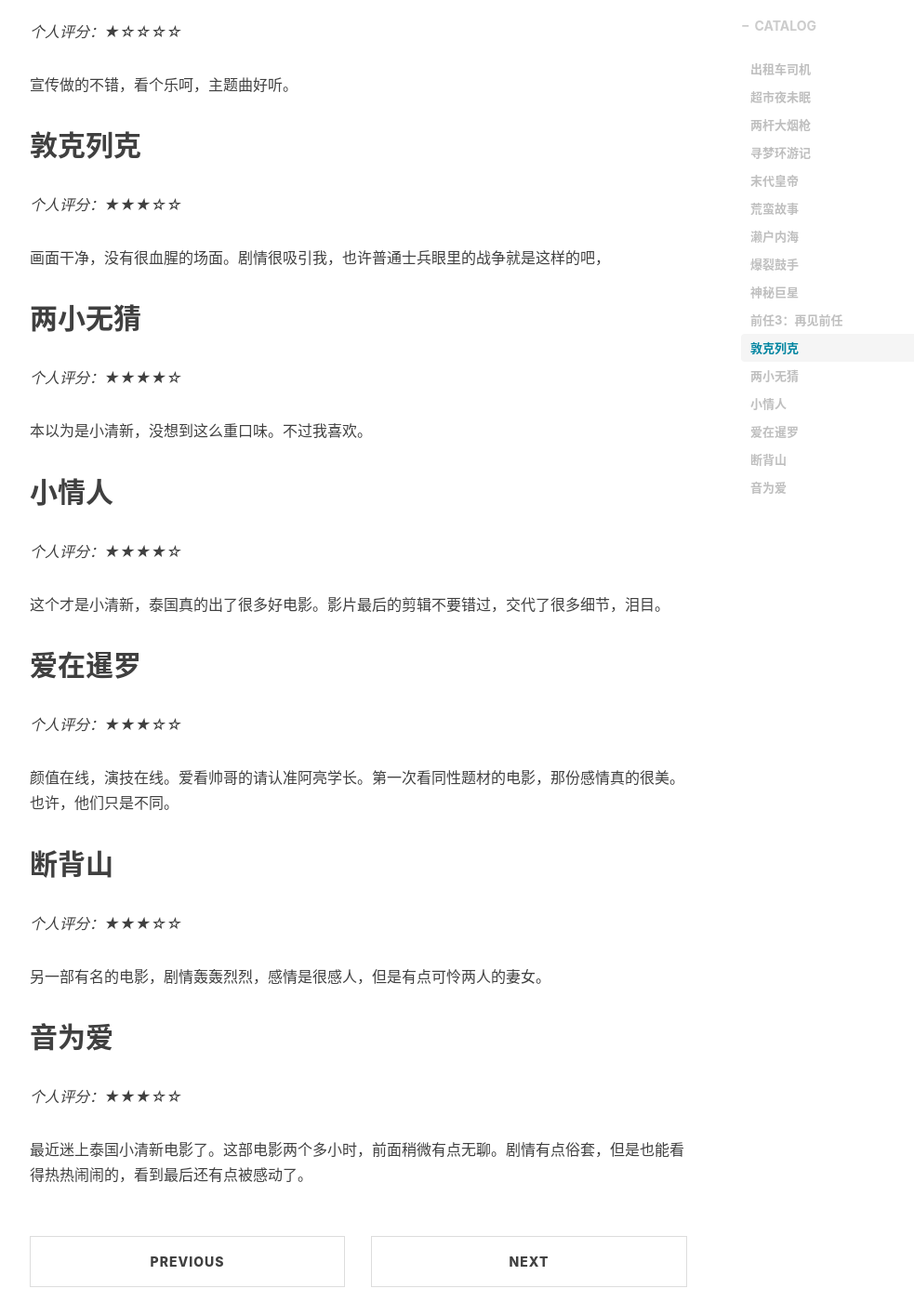
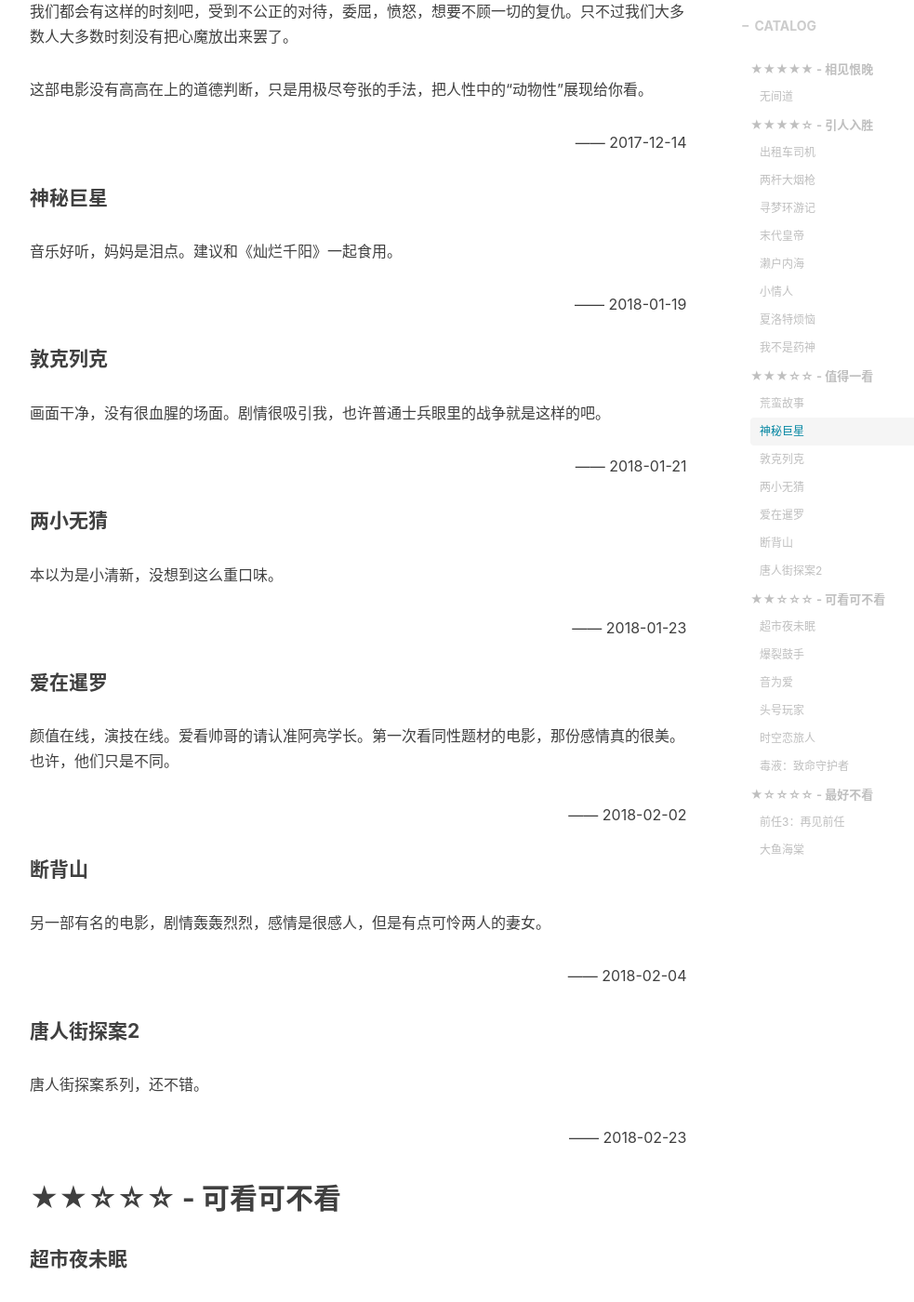
Before and after one commit to tianws/tianws.github.io, a Jekyll site: the page built from _posts/2017-12-18-movie-notes.markdown, in a window 1280 px wide and 1400 px high, scrolled down 2892 px. Shown: the whole window at 93% size, without its empty margins (233-1216 px from the left). Built offline with Jekyll 4.4.1, drawn with Linux system fonts in a browser that asks for light colours; nearby versions of some CDN libraries; comment, search, counter and statistics services are not loaded; some of the changed text lies outside the part shown.

Commit message:
增加并整理读书笔记和观影笔记

```diff
--- a/_posts/2017-12-14-reading-notes.markdown
+++ b/_posts/2017-12-14-reading-notes.markdown
@@ -2,7 +2,7 @@
 layout:     post
 title:      "读书笔记"
 subtitle:   "从17年9月开始更新，小说文学类居多"
-date:       2018-08-23 10:57:00
+date:       2019-02-16 10:57:00
 author:     "Tian"
 categories: Life
 header-img: "img/post_2017_12_14.jpg"
@@ -11,29 +11,13 @@ tags:
     - 读书笔记
 ---
 
-## [小王子](https://book.douban.com/subject/1084336/)
+## ★★★★★ - 相见恨晚
 
-作者：安托万·德圣埃克絮佩里（法国）
+#### [人类简史](https://book.douban.com/subject/25985021/)
 
-*个人评分：★★★☆☆*
+*作者：尤瓦尔·赫拉利（以色列）*
 
-这次读没有第一次读完惊喜的感觉，但故事仍然很吸引人。
-
-故事里那些奇奇怪怪的人物，忙着数星星的商人，徒有虚名的国王，只待在自己工作室的地理学家，还有借酒消愁的酒鬼。那些自欺欺人，自相矛盾，缺乏勇气导致的蠢事情，在外人看来好搞笑。但是想一想，我们是不是有时，也会去做那些蠢事情呢，哈哈。
-
-还有关于感情。
-
-> “正因为你为你的玫瑰花费了时间，这才使你的玫瑰变得如此重要。”
-
-感情就是这样，我们的朋友、亲人、恋人，这世界上可能有成千上万和他们一样的人，但是我们共同的经历，使得他们独一无二。
-
-## [人类简史](https://book.douban.com/subject/25985021/)
-
-作者：尤瓦尔·赫拉利（以色列）
-
-*个人评分：★★★★☆*
-
-这是我今年读过的最值得推荐的书，相见恨晚。
+这是我2018年读过的最值得推荐的书，相见恨晚。
 
 智人有何优于动物之处？人类金钱和宗教从何而来，为何产生？历史的进程是必然的还是充满了偶然？一系列的问题，这本书试图给予自己的解答。
 
@@ -41,11 +25,11 @@ tags:
 
 很遗憾，后者我还并没有很好的吸收，后面我还会读第二遍，希望能有更多的收获。
 
-## [三体 · 三部曲](https://book.douban.com/subject/6518605/)
+<p align="right">—— 2018-08-30</p>
 
-作者：刘慈欣（中国）
+#### [三体 · 三部曲](https://book.douban.com/subject/6518605/)
 
-*个人评分：★★★★☆*
+*作者：刘慈欣（中国）*
 
 最近刚读完，心里满是对大刘的敬佩，太牛了，这本书在我心中是科幻小说之最。
 
@@ -69,11 +53,13 @@ tags:
 
 我也读过大刘的其他小说，《超星新纪元》《球状闪电》等等，都是很优秀的小说，期待着大刘能再接再厉，创作出更多优秀的作品！
 
-## [灿烂千阳](https://book.douban.com/subject/2143732/)
+<p align="right">—— 2017-09-16</p>
 
-作者：卡勒德·胡赛尼 （美国）
+## ★★★★☆ - 引人入胜
 
-*个人评分：★★★★☆*
+#### [灿烂千阳](https://book.douban.com/subject/2143732/)
+
+*作者：卡勒德·胡赛尼 （美国）*
 
 花了两个晚上看完，都不知不觉看到了凌晨3点。
 
@@ -85,11 +71,11 @@ tags:
 
 印象最深的一幕是玛利亚姆在窗帘后面和扎里勒眼神相遇的短短的一瞬，和十三年前如出一辙。玛利亚姆没能原谅父亲，成功地维持了自己的骄傲，但也永远失去了彼此救赎的机会。不禁令人唏嘘。
 
-## [无人生还](https://book.douban.com/subject/3006581/)
+<p align="right">—— 2018-01-19</p>
 
-作者：阿加莎·克里斯蒂（英国）
+#### [无人生还](https://book.douban.com/subject/3006581/)
 
-*个人评分：★★★★☆*
+*作者：阿加莎·克里斯蒂（英国）*
 
 阿婆的大名如雷贯耳，经常有人推荐她的作品。但是惭愧一直没有读过，这次特地选了这本经典作品拜读一下。
 
@@ -100,3 +86,39 @@ tags:
 最后揭晓谜题的时候其实我还是有点失望的，有一些漏洞不能说服我，有太多偶然和运气的成分，这让这本小说只能当做一个传奇故事来读了。
 
 为了不剧透，不说更多细节了，喜欢悬疑推理小说的可以看看。
+
+<p align="right">—— 2018-07-21</p>
+
+#### [东方快车谋杀案](https://book.douban.com/subject/1827374/)
+
+*作者：阿加莎·克里斯蒂（英国）*
+
+又是一口气读完，读完已是深夜。
+
+阿婆的小说像戏剧一样，人物先一个个登场，让你认识一下，接下来就开始精彩的演出了。
+
+看到最后，我好像看到阿婆在书后狡黠地笑：“嘿嘿，没想到吧”。但是没办法，小说就是这样，不能用现实中发生的难度来衡量小说里的可信度。
+
+就像咱们的大侦探福尔摩斯说的：“除去所有的不可能,剩下的无论多难以置信,都是真相。”
+
+和「无人生还」相比，我更喜欢这一本，可能因为这本的真相，更可信一些。
+
+<p align="right">—— 2018-11-17</p>
+
+## ★★★☆☆ - 值得一读
+
+#### [小王子](https://book.douban.com/subject/1084336/)
+
+*作者：安托万·德圣埃克絮佩里（法国）*
+
+这次读没有第一次读完惊喜的感觉，但故事仍然很吸引人。
+
+故事里那些奇奇怪怪的人物，忙着数星星的商人，徒有虚名的国王，只待在自己工作室的地理学家，还有借酒消愁的酒鬼。那些自欺欺人，自相矛盾，缺乏勇气导致的蠢事情，在外人看来好搞笑。但是想一想，我们是不是有时，也会去做那些蠢事情呢，哈哈。
+
+还有关于感情。
+
+> “正因为你为你的玫瑰花费了时间，这才使你的玫瑰变得如此重要。”
+
+感情就是这样，我们的朋友、亲人、恋人，这世界上可能有成千上万和他们一样的人，但是我们共同的经历，使得他们独一无二。
+
+<p align="right">—— 2017-09-23</p>
--- a/_posts/2017-12-18-movie-notes.markdown
+++ b/_posts/2017-12-18-movie-notes.markdown
@@ -2,7 +2,7 @@
 layout:     post
 title:      "观影笔记"
 subtitle:   "从17年12月开始更新，记录看过的电影，好片烂片都有"
-date:       2018-08-24 00:57:00
+date:       2019-02-16 00:57:00
 author:     "Tian"
 categories: Life
 header-img: "img/post-2017_12_18-movie.jpg"
@@ -11,9 +11,17 @@ tags:
     - 观影笔记
 ---
 
-## 出租车司机
+## ★★★★★ - 相见恨晚
 
-*个人评分：★★★★☆*
+#### 无间道
+
+剧情、演技、画面，都无可挑剔，我心中的神作。
+
+<p align="right">—— 2017-12-16</p>
+
+## ★★★★☆ - 引人入胜
+
+#### 出租车司机
 
 讲光州民主化运动，宋康昊的演技真是爆炸。
 
@@ -21,35 +29,59 @@ tags:
 
 更新：这部影片在豆瓣上被封禁了，不知道有没有全网封禁。不多评价。
 
-## 超市夜未眠
+<p align="right">—— 2017-11-02</p>
 
-*个人评分：★★☆☆☆*
-
-有点冷幽默，剧情有点荒诞。里面的人都有点神经兮兮的，但反而又因此可爱而生动。个人对爱情片不太感冒，给两分。
-
-## 两杆大烟枪
-
-*个人评分：★★★★☆*
+#### 两杆大烟枪
 
 很多人说《疯狂的石头》模仿这部电影，而《疯狂的石头》又是我最喜欢的国产喜剧，所以找来看看。
 
 电影开始的部分真是想睡觉，后面剧情串联起来真是很精妙。看进去了绝对能让你捧腹大笑。
 
-## 寻梦环游记
+<p align="right">—— 2017-11-16</p>
 
-*个人评分：★★★★☆*
+#### 寻梦环游记
 
 能成为经典。开始以为是讲要坚持梦想的老套路，后面剧情急转直下，主打温情牌，电影院里不少人都看哭了，本宝宝也控制不住掉了几滴眼泪。
 
-## 末代皇帝
+<p align="right">—— 2017-12-02</p>
 
-*个人评分：★★★★☆*
+#### 末代皇帝
 
 1987年的老片子，这意大利人真的是个中国通，拍的很地道。末代皇帝真的可怜，当了一辈子傀儡。另外，尊龙演技好棒，而且真的帅！
 
-## 荒蛮故事
+<p align="right">—— 2017-12-16</p>
 
-*个人评分：★★★☆☆*
+#### 濑户内海
+
+哈哈哈，刚看完，笑疯了。日本人吐槽真是精准又搞笑啊。我心中的最佳青春片。
+
+类似于等待戈多，全篇只有一个场景，两个无聊的高中生无聊的对话构成了这部无聊的电影，但是又能让无聊的你看的津津有味。
+
+两个活宝太好玩了。有没有让你想起曾经的某个小伙伴呢？
+
+<p align="right">—— 2017-12-19</p>
+
+#### 小情人
+
+这个才是小清新，泰国真的出了很多好电影。影片最后的剪辑不要错过，交代了很多细节，泪目。
+
+<p align="right">—— 2018-02-16</p>
+
+#### 夏洛特烦恼
+
+好看，有笑有泪，让开心麻花一炮而红，但也至今无法超越。
+
+<p align="right">—— 2018-12-05</p>
+
+#### 我不是药神
+
+现象级电影，比较现实深刻。
+
+<p align="right">—— 2018-07-12</p>
+
+## ★★★☆☆ - 值得一看
+
+#### 荒蛮故事
 
 黑色喜剧，讲了六个复仇的小故事，看得绝对过瘾。
 
@@ -57,66 +89,92 @@ tags:
 
 这部电影没有高高在上的道德判断，只是用极尽夸张的手法，把人性中的“动物性”展现给你看。
 
-## 濑户内海
+<p align="right">—— 2017-12-14</p>
 
-*个人评分：★★★★☆*
+#### 神秘巨星
 
-哈哈哈，刚看完，笑疯了。日本人吐槽真是精准又搞笑啊。我心中的最佳青春片。
+音乐好听，妈妈是泪点。建议和《灿烂千阳》一起食用。
 
-类似于等待戈多，全篇只有一个场景，两个无聊的高中生无聊的对话构成了这部无聊的电影，但是又能让无聊的你看的津津有味。
+<p align="right">—— 2018-01-19</p>
 
-两个活宝太好玩了。有没有让你想起曾经的某个小伙伴呢？
+#### 敦克列克
 
-## 爆裂鼓手
+画面干净，没有很血腥的场面。剧情很吸引我，也许普通士兵眼里的战争就是这样的吧。
 
-*个人评分：★★★☆☆*
+<p align="right">—— 2018-01-21</p>
+
+#### 两小无猜
+
+本以为是小清新，没想到这么重口味。
+
+<p align="right">—— 2018-01-23</p>
+
+#### 爱在暹罗
+
+颜值在线，演技在线。爱看帅哥的请认准阿亮学长。第一次看同性题材的电影，那份感情真的很美。也许，他们只是不同。
+
+<p align="right">—— 2018-02-02</p>
+
+#### 断背山
+
+另一部有名的电影，剧情轰轰烈烈，感情是很感人，但是有点可怜两人的妻女。
+
+<p align="right">—— 2018-02-04</p>
+
+#### 唐人街探案2
+
+唐人街探案系列，还不错。
+
+<p align="right">—— 2018-02-23</p>
+
+## ★★☆☆☆ - 可看可不看
+
+#### 超市夜未眠
+
+有点冷幽默，剧情有点荒诞。里面的人都有点神经兮兮的，但反而又因此可爱而生动。个人对爱情片不太感冒，给两分。
+
+<p align="right">—— 2017-11-16</p>
+
+#### 爆裂鼓手
 
 感觉脚下放了台缝纫机。
 
-## 神秘巨星
+<p align="right">—— 2018-01-05</p>
 
-*个人评分：★★★★☆*
+#### 音为爱
 
-音乐好听，妈妈是泪点。建议和《灿烂千阳》一起食用。
+最近迷上泰国小清新电影了。这部电影两个多小时，前面稍微有点无聊。剧情有点俗套，但是也能看得热热闹闹的，看到最后还有点被感动了。
 
-## 前任3：再见前任
+<p align="right">—— 2018-02-14</p>
 
-*个人评分：★☆☆☆☆*
+#### 头号玩家
+
+很多致敬，骨灰级游戏粉应该会喜欢。
+
+<p align="right">—— 2018-04-05</p>
+
+#### 时空恋旅人
+
+讲穿越的，豆瓣高分，个人并不太喜欢，但还是能一直看完的。
+
+<p align="right">—— 2018-12-09</p>
+
+#### 毒液：致命守护者
+
+好莱坞特效电影，去电影院看看可以了。
+
+<p align="right">—— 2018-11-19</p>
+
+## ★☆☆☆☆ - 最好不看
+
+#### 前任3：再见前任
 
 宣传做的不错，看个乐呵，主题曲好听。
 
-## 敦克列克
+<p align="right">—— 2018-01-14</p>
 
-*个人评分：★★★☆☆*
+#### 大鱼海棠
 
-画面干净，没有很血腥的场面。剧情很吸引我，也许普通士兵眼里的战争就是这样的吧，
+剧情不合理，人设单薄，感觉看了一部“备胎的自我修养”。场景、人物造型总是让我出戏，和千与千寻也太雷同了吧。
 
-## 两小无猜
-
-*个人评分：★★★★☆*
-
-本以为是小清新，没想到这么重口味。不过我喜欢。
-
-## 小情人
-
-*个人评分：★★★★☆*
-
-这个才是小清新，泰国真的出了很多好电影。影片最后的剪辑不要错过，交代了很多细节，泪目。
-
-## 爱在暹罗
-
-*个人评分：★★★☆☆*
-
-颜值在线，演技在线。爱看帅哥的请认准阿亮学长。第一次看同性题材的电影，那份感情真的很美。也许，他们只是不同。
-
-## 断背山
-
-*个人评分：★★★☆☆*
-
-另一部有名的电影，剧情轰轰烈烈，感情是很感人，但是有点可怜两人的妻女。
-
-## 音为爱
-
-*个人评分：★★★☆☆*
-
-最近迷上泰国小清新电影了。这部电影两个多小时，前面稍微有点无聊。剧情有点俗套，但是也能看得热热闹闹的，看到最后还有点被感动了。
+<p align="right">—— 2019-01-04</p>
```
